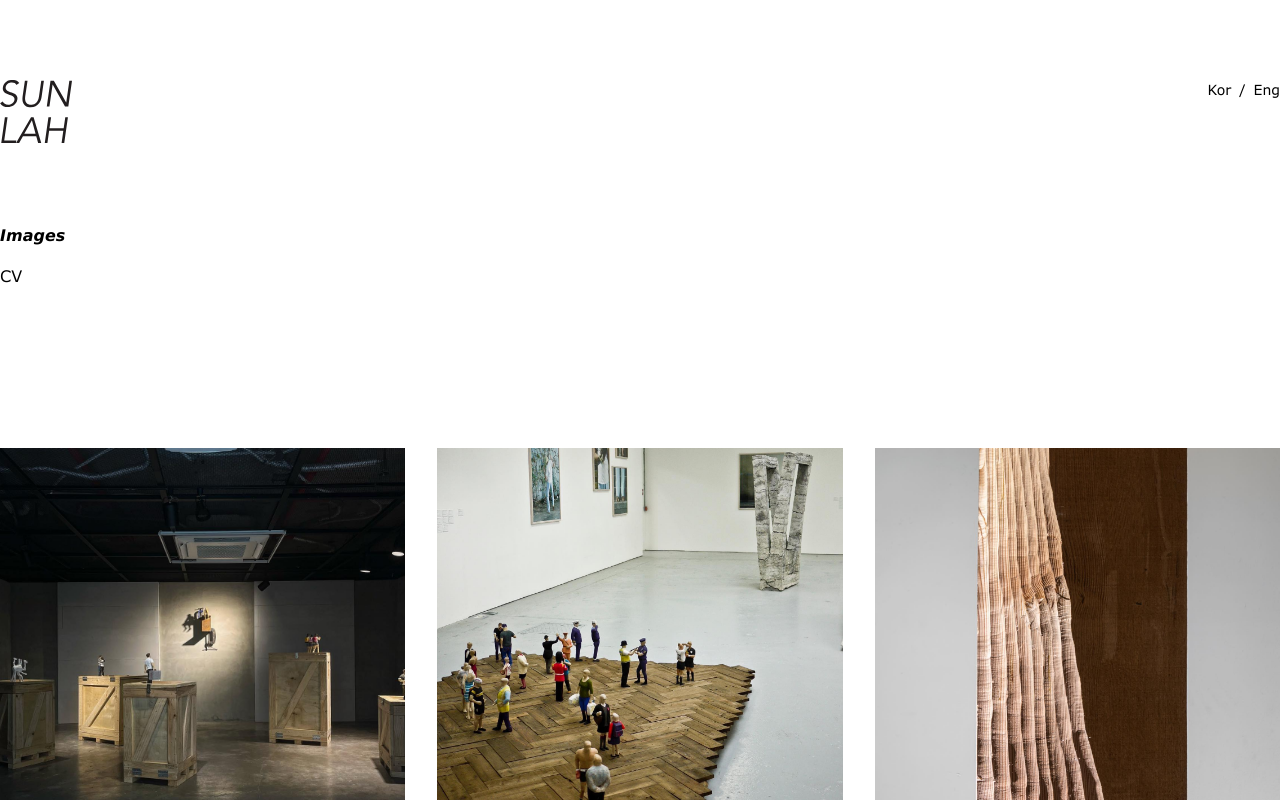
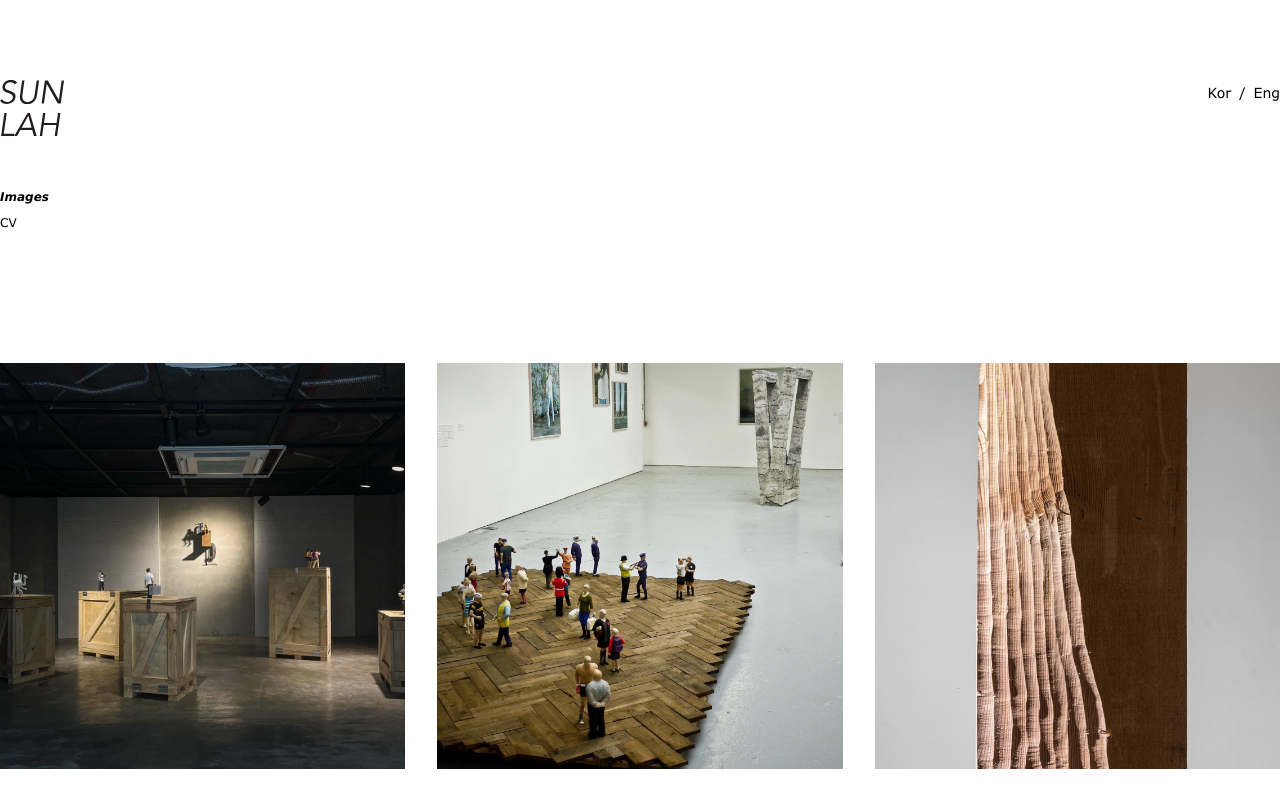
Before and after one commit to dep-official/sunlah, a Next.js app in the folder client/: page / in a window 1280 px wide. Shown: the top 800 px of the page. Built offline with nearby package versions, Linux system fonts and the light colour scheme; a web font is replaced by a local one.

Commit message:
chore : update text size

```diff
--- a/client/src/app/7-billion-project/page.tsx
+++ b/client/src/app/7-billion-project/page.tsx
@@ -34,8 +34,8 @@ function ProjectContent() {
         <h1 className="text-3xl">
           7 Billion Project
         </h1>
-        <p className="italic text-2xl mt-1">- Skin and fleb -</p>
-        <p className='text-2xl mt-3'>Sun Lah</p>
+        <p className="mt-1 text-2xl italic">- Skin and Flesh -</p>
+        <p className='mt-3 text-2xl'>Sun Lah</p>
 
         <p className="mt-20 mb-4 text-3xl">You are listening to</p>
         {activeArtists.length > 0 && (
@@ -43,7 +43,7 @@ function ProjectContent() {
             {activeArtists.map((artist, index) => (
               <div key={index}>
                 {index !== 0 && <p>*</p>}
-                <p className="text-xl mt-1">{artist.name}</p>
+                <p className="mt-1 text-xl">{artist.name}</p>
               </div>
             ))}
           </div>
@@ -57,7 +57,7 @@ function ProjectContent() {
 // 메인 페이지 컴포넌트
 export default function BillionProjectPage() {
   return (
-    <Suspense fallback={<div>Loading...</div>}>
+    <Suspense fallback={<div></div>}>
       <ProjectContent />
     </Suspense>
   );
--- a/client/src/app/layout.tsx
+++ b/client/src/app/layout.tsx
@@ -28,7 +28,7 @@ export default function RootLayout({
       </head>
       <body className="container mx-auto lg:mt-20">
         <Header />
-        <div className="py-40">
+        <div className="py-32">
          {children}
         </div>
       </body>
--- a/client/src/widgets/header/ui/Header.tsx
+++ b/client/src/widgets/header/ui/Header.tsx
@@ -10,31 +10,31 @@ export function Header() {
 
   return (
     <>
-      <header className="flex justify-between items-start mb-20">
-        <p className="text-2xl"><Link href="/"><Image src="/logo.svg" alt="Sun Lah" width={72} height={72} /></Link></p>
-        <div className="text-sm hidden lg:flex gap-2 font-verdana">
+      <header className="flex items-start justify-between mb-12">
+        <p className="text-2xl"><Link href="/"><Image src="/logo.svg" alt="Sun Lah" width={64} height={64} /></Link></p>
+        <div className="hidden gap-2 text-sm lg:flex font-verdana text-[12px] leading-[25px]">
          <button>Kor</button>
           <span>/</span>
           <button>Eng</button>
         </div>
         <button
           onClick={() => setIsMenuOpen(!isMenuOpen)}
-          className="text-lg block lg:hidden"
+          className="block text-lg lg:hidden"
         >
           MENU
         </button>
       </header>
 
-      <nav className='font-verdana'>
-          <ul className='flex gap-4 flex-col'>
-            <li ><Link href={''} className='text-base font-bold italic'>Images</Link></li>
-            <li ><Link href={'/cv'} className='text-base'>CV</Link></li>
+      <nav className='font-verdana text-[12px] leading-[25px]'>
+          <ul className='flex flex-col'>
+            <li ><Link href={''} className='italic font-bold'>Images</Link></li>
+            <li ><Link href={'/cv'}>CV</Link></li>
           </ul>
       </nav>
 
       {/* 모바일 메뉴 */}
       {isMenuOpen && (
-        <nav className="fixed inset-0 bg-white z-50 p-8 lg:hidden">
+        <nav className="fixed inset-0 z-50 p-8 bg-white lg:hidden">
           <div className="flex justify-end">
             <button
               onClick={() => setIsMenuOpen(false)}
```
